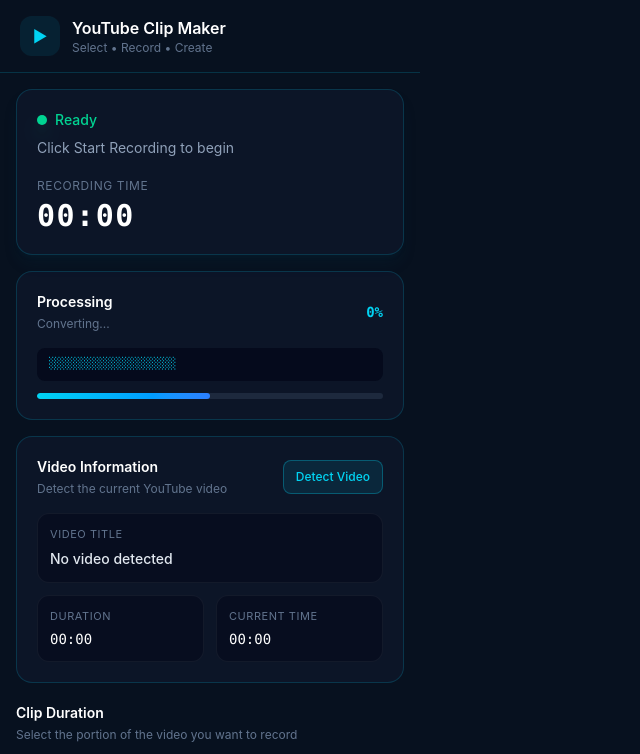
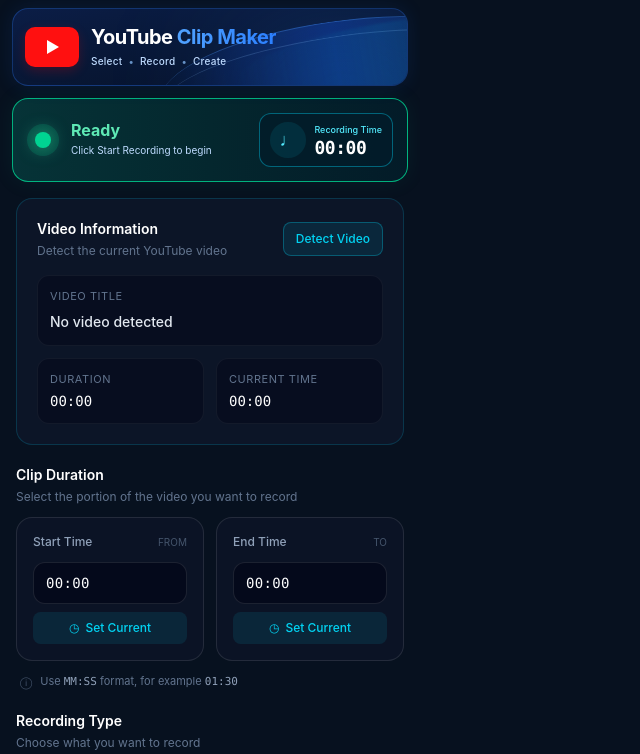
Before and after one commit to MMunim90/youtube-clip-maker, a React (Vite) app: page / in a window 1280 px wide. Shown: the top 754 px of the page, without its empty margins (0-640 px from the left). Built offline with nearby package versions, Linux system fonts and the light colour scheme.

Commit message:
adjust the header

```diff
--- a/popup/popup.js
+++ b/popup/popup.js
@@ -675,19 +675,11 @@
 
   conversionStatus.textContent = message;
 
-  const totalBlocks = 20;
-
-  // Keep percentage safely between 0 and 100
   const safePercentage = Math.max(0, Math.min(100, Number(percentage) || 0));
 
-  const filledBlocks = Math.round((safePercentage / 100) * totalBlocks);
+  progressPercentage.textContent = `${Math.round(safePercentage)}%`;
 
-  const emptyBlocks = totalBlocks - filledBlocks;
-
-  progressBlocks.textContent =
-    "█".repeat(filledBlocks) + "░".repeat(emptyBlocks);
-
-  progressPercentage.textContent = `${Math.round(safePercentage)}%`;
+  conversionProgressBar.style.width = `${safePercentage}%`;
 }
 
 let titleAnimationFrame = null;
--- a/src/components/ConversionProgress.jsx
+++ b/src/components/ConversionProgress.jsx
@@ -2,37 +2,48 @@
   return (
     <section
       id="conversionProgress"
-      className="mx-4 mt-4 rounded-2xl border border-cyan-500/20 bg-slate-900/70 p-5"
+      className="mx-3 mt-3 hidden rounded-2xl border border-blue-500/35 bg-gradient-to-r from-[#081c3d] via-[#071a35] to-[#06152d] p-3.5 shadow-[0_0_22px_rgba(37,99,235,0.08)]"
     >
-      <div className="flex items-center justify-between">
-        <div>
-          <h2 className="text-sm font-semibold text-white">Processing</h2>
+      <div className="flex items-center gap-3">
+        {/* Processing Icon */}
+        <div className="flex h-12 w-12 shrink-0 items-center justify-center rounded-full bg-blue-500/15">
+          <div className="flex h-8 w-8 items-center justify-center rounded-full border-[5px] border-blue-400/25 border-t-cyan-400 border-r-blue-400">
+            <span className="text-xs text-cyan-300">↻</span>
+          </div>
+        </div>
 
-          <p id="conversionStatus" className="mt-1 text-xs text-slate-500">
+        {/* Progress Content */}
+        <div className="min-w-0 flex-1">
+          {/* Status + Percentage */}
+          <div className="flex items-center justify-between gap-2">
+            <p
+              id="conversionStatus"
+              className="min-w-0 truncate text-[13px] font-medium text-blue-200"
+            >
               Converting...
+            </p>
+
+            <p
+              id="progressPercentage"
+              className="shrink-0 font-mono text-[16px] font-semibold text-blue-100"
+            >
+              0%
             </p>
           </div>
 
-        <span
-          id="progressPercentage"
-          className="font-mono text-sm font-semibold text-cyan-400"
-        >
-          0%
-        </span>
+          {/* Progress Bar */}
+          <div className="mt-2 h-3 overflow-hidden rounded-full border border-blue-500/30 bg-[#06162d]">
+            <div
+              id="conversionProgressBar"
+              className="h-full w-0 rounded-full bg-gradient-to-r from-blue-600 via-blue-500 to-cyan-400 transition-all duration-300"
+            />
           </div>
 
-      {/* Block Progress */}
-      <div className="mt-4 overflow-hidden rounded-lg bg-slate-950/70 px-3 py-2">
-        <p
-          id="progressBlocks"
-          className="overflow-hidden whitespace-nowrap font-mono text-[11px] tracking-tight text-cyan-400"
-        >
+          {/* Keep existing element for popup.js */}
+          <p id="progressBlocks" className="hidden">
             ░░░░░░░░░░░░░░░░░░░░
           </p>
         </div>
-
-      <div className="mt-3 h-1.5 overflow-hidden rounded-full bg-slate-800">
-        <div className="h-full w-1/2 rounded-full bg-gradient-to-r from-cyan-400 to-blue-500" />
       </div>
     </section>
   );
--- a/src/components/Header.jsx
+++ b/src/components/Header.jsx
@@ -1,28 +1,45 @@
 function Header() {
   return (
-    <header className="flex items-center justify-between border-b border-cyan-500/20 px-5 py-4">
-      <div className="flex items-center gap-3">
-        <div className="flex h-10 w-10 items-center justify-center rounded-xl bg-cyan-500/10 text-cyan-400">
-          ▶
+    <header className="relative mx-3 mt-2 overflow-hidden rounded-2xl border border-blue-500/30 bg-gradient-to-br from-[#0b1d46] via-[#081735] to-[#061128] shadow-[0_0_20px_rgba(37,99,235,0.12)]">
+
+      {/* Soft background glow */}
+      <div className="absolute -right-12 -bottom-16 h-28 w-56 rounded-full bg-blue-500/25 blur-3xl" />
+
+      {/* Main realistic wave */}
+      <div className="absolute -right-28 -bottom-12 h-28 w-[360px] rotate-[-8deg] rounded-[55%] border-t border-blue-400/30 bg-gradient-to-r from-transparent via-blue-600/30 to-blue-400/10" />
+
+      {/* Wave highlight */}
+      <div className="absolute -right-24 -bottom-8 h-20 w-[340px] rotate-[-9deg] rounded-[50%] border-t border-blue-300/20" />
+
+      {/* Soft inner wave */}
+      <div className="absolute -right-32 bottom-[-2px] h-16 w-[300px] rotate-[-10deg] rounded-[50%] bg-gradient-to-r from-transparent via-cyan-500/10 to-transparent blur-[1px]" />
+
+      {/* Content */}
+      <div className="relative flex min-h-[76px] items-center gap-3 px-3 py-2">
+
+        {/* YouTube Logo */}
+        <div className="flex h-[40px] w-[54px] shrink-0 items-center justify-center rounded-[10px] bg-[#ff1010] shadow-[0_4px_12px_rgba(255,0,0,0.20)]">
+          <div className="ml-0.5 h-0 w-0 border-y-[7px] border-y-transparent border-l-[12px] border-l-white" />
         </div>
 
-        <div>
-          <h1 className="text-base font-semibold text-white">
-            YouTube Clip Maker
+        {/* Title */}
+        <div className="min-w-0">
+          <h1 className="text-[20px] font-bold leading-tight tracking-tight text-white">
+            YouTube{" "}
+            <span className="bg-gradient-to-r from-blue-400 to-blue-500 bg-clip-text text-transparent">
+              Clip Maker
+            </span>
           </h1>
 
-          <p className="text-xs text-slate-500">
-            Select • Record • Create
+          <p className="mt-1 text-[10px] font-medium tracking-wide text-blue-200">
+            Select
+            <span className="mx-1.5 text-blue-300/70">•</span>
+            Record
+            <span className="mx-1.5 text-blue-300/70">•</span>
+            Create
           </p>
         </div>
       </div>
-
-      {/* <button
-        className="flex h-9 w-9 items-center justify-center rounded-lg text-slate-400 transition hover:bg-white/5 hover:text-white"
-        aria-label="Settings"
-      >
-        ⚙
-      </button> */}
     </header>
   );
 }
--- a/src/components/StatusCard.jsx
+++ b/src/components/StatusCard.jsx
@@ -1,29 +1,49 @@
 function StatusCard() {
   return (
-    <section className="mx-4 mt-4 rounded-2xl border border-cyan-500/20 bg-slate-900/70 p-5 shadow-lg shadow-cyan-950/20">
-      <div className="flex items-center gap-2">
-        <span className="h-2.5 w-2.5 rounded-full bg-emerald-400 shadow-lg shadow-emerald-400/50" />
-
-        <span id="status" className="text-sm font-medium text-emerald-400">
-          Ready
-        </span>
+    <section className="mx-3 mt-3 rounded-2xl border border-emerald-400/80 bg-gradient-to-r from-[#063337] via-[#04272e] to-[#031b28] p-3.5 shadow-[0_0_22px_rgba(16,185,129,0.08)]">
+      <div className="flex items-center justify-between gap-3">
+        {/* Status */}
+        <div className="flex min-w-0 items-center gap-3">
+          {/* Green indicator */}
+          <div className="flex h-8 w-8 shrink-0 items-center justify-center rounded-full bg-emerald-400/15">
+            <div className="h-4 w-4 rounded-full bg-emerald-400 shadow-[0_0_18px_rgba(52,211,153,0.8)]" />
           </div>
 
-      <p className="mt-2 text-sm text-slate-400">
+          {/* Status text */}
+          <div className="min-w-0">
+            <p
+              id="status"
+              className="text-[16px] font-bold leading-none text-emerald-300"
+            >
+              Ready
+            </p>
+
+            <p className="mt-1 text-[10px] leading-4 text-blue-200">
               Click Start Recording to begin
             </p>
+          </div>
+        </div>
 
-      <div className="mt-5">
-        <p className="text-xs uppercase tracking-wider text-slate-500">
+        {/* Recording Time */}
+        <div className="flex shrink-0 items-center gap-2 rounded-xl border border-cyan-400/40 bg-[#031c2a]/80 px-2.5 py-2">
+          {/* Microphone */}
+          <div className="flex h-9 w-9 shrink-0 items-center justify-center rounded-full bg-cyan-400/10">
+            <span className="text-lg text-cyan-300">♩</span>
+          </div>
+
+          <div>
+            <p className="text-[9px] font-medium text-cyan-300">
               Recording Time
             </p>
 
             <p
               id="recordingTime"
-          className="mt-1 font-mono text-3xl font-semibold tracking-wider text-white"
+              className="mt-0.5 font-mono text-[18px] font-bold leading-none tracking-tight text-white"
             >
               00:00
             </p>
+          </div>
+        </div>
       </div>
     </section>
   );
```
Lines whose indentation alone changed are shown as unchanged.
